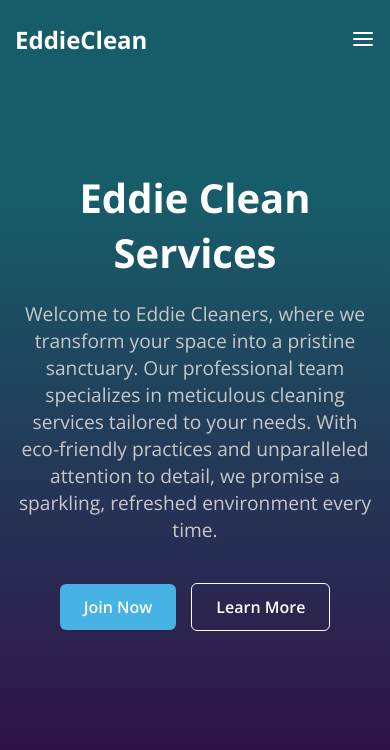
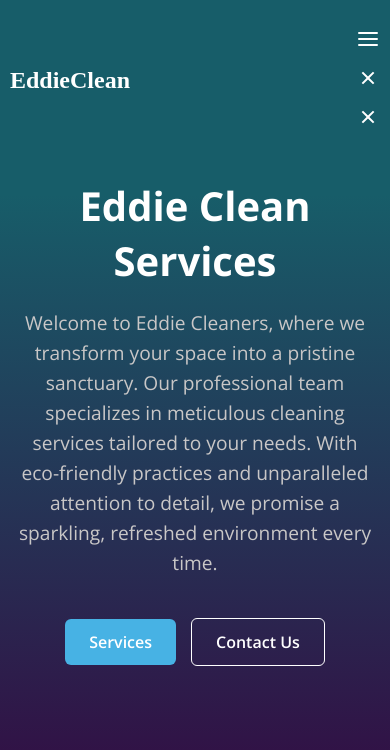
Before and after one commit to nyambogahezron/eddie_clean_services_app, a React (Vite) app: page / in a window 390 px wide. Shown: the top 750 px of the page. Built offline with nearby package versions, Linux system fonts and the light colour scheme.

Commit message:
add sliders

```diff
--- a/src/components/Navbar.jsx
+++ b/src/components/Navbar.jsx
@@ -20,6 +20,20 @@ const Navbar = () => {
             stroke-width='2'
             stroke-linecap='round'
           />
+        </svg>
+        <svg
+          xmlns='http://www.w3.org/2000/svg'
+          viewBox='0 0 24 24'
+          fill='currentColor'
+        >
+          <path d='M11.9997 10.5865L16.9495 5.63672L18.3637 7.05093L13.4139 12.0007L18.3637 16.9504L16.9495 18.3646L11.9997 13.4149L7.04996 18.3646L5.63574 16.9504L10.5855 12.0007L5.63574 7.05093L7.04996 5.63672L11.9997 10.5865Z'></path>
+        </svg>
+        <svg
+          xmlns='http://www.w3.org/2000/svg'
+          viewBox='0 0 24 24'
+          fill='currentColor'
+        >
+          <path d='M11.9997 10.5865L16.9495 5.63672L18.3637 7.05093L13.4139 12.0007L18.3637 16.9504L16.9495 18.3646L11.9997 13.4149L7.04996 18.3646L5.63574 16.9504L10.5855 12.0007L5.63574 7.05093L7.04996 5.63672L11.9997 10.5865Z'></path>
         </svg>
       </label>
 
--- a/src/index.css
+++ b/src/index.css
@@ -20,6 +20,21 @@ html {
 a {
   text-decoration: none;
 }
+.container {
+  display: flex;
+  flex-direction: column;
+  align-items: center;
+  text-align: center;
+  margin: 0 auto;
+  padding: 0 20px 40px 20px;
+  max-width: 1600px;
+}
+section {
+  min-height: 100vh;
+  height: 100%;
+  width: 100vw;
+  margin-bottom: 40px;
+}
 .header {
   position: fixed;
   top: 0;
@@ -31,15 +46,16 @@ a {
   display: flex;
   align-items: center;
   justify-content: space-between;
-  max-width: 1200px;
+  max-width: 1400px;
   margin: 0 auto;
-  padding: 20px 15px;
+  padding: 20px 10px;
 }
 
 .navbar .logo a {
   font-size: 1.8rem;
   color: #fff;
   opacity: 1;
+  font-family: cursive;
 }
 .navbar .logo a:hover {
   color: #47b2e4;
@@ -97,9 +113,9 @@ a {
   display: flex;
   justify-content: space-evenly;
   align-items: center;
-  height: 95vh;
+  height: 90vh;
   padding: 0 15px;
-  max-width: 1200px;
+  max-width: 1600px;
   margin: 0 auto;
 }
 
@@ -115,12 +131,24 @@ a {
 
 .hero p {
   font-size: 1.2rem;
+  line-height: 30px;
   margin-bottom: 20px;
   color: #c9c7c7;
 }
 
 .hero-section .img img {
-  width: 517px;
+  width: 100%;
+  height: 100%;
+  background-position: center;
+  object-fit: cover;
+  background-size: cover;
+  opacity: 0.8;
+  border: white 5px solid;
+  transition: opacity, 0.3s;
+}
+.hero-section .img img:hover {
+  opacity: 1;
+  border-color: #e7dfdf;
 }
 
 .hero-section .buttons {
@@ -201,7 +229,7 @@ a {
     text-align: center;
   }
 
-  .hero-section img {
+  .swipperContainer {
     display: none;
   }
 }
--- a/src/pages/Home/Sections/HeroSection.jsx
+++ b/src/pages/Home/Sections/HeroSection.jsx
@@ -1,5 +1,5 @@
-import HeroImg from "../../../assets/images/bg3.jpg";
-import SwipperCon from "./Swipper";
+import { Link } from "react-router-dom";
+import SwiperContainer from "./SwiperContainer ";
 const HeroSection = () => {
   return (
     <section className='hero-section'>
@@ -13,16 +13,16 @@ const HeroSection = () => {
           refreshed environment every time.
         </p>
         <div className='buttons'>
-          <a href='#' className='join'>
-            Join Now
-          </a>
-          <a href='#' className='learn'>
-            Learn More
-          </a>
+          <Link to='#services' className='join'>
+            Services
+          </Link>
+          <Link to='#contactUs' className='learn'>
+            Contact Us
+          </Link>
         </div>
       </div>
       <div className='img'>
-        <img src={HeroImg} alt='hero image' />
+        <SwiperContainer />
       </div>
     </section>
   );
--- /dev/null
+++ b/src/pages/Home/Sections/SwiperContainer .jsx
@@ -0,0 +1,52 @@
+import { Navigation, Pagination, Autoplay } from "swiper/modules";
+import { Swiper, SwiperSlide } from "swiper/react";
+import "swiper/css";
+import "swiper/css/navigation";
+import "swiper/css/pagination";
+import HeroImg3 from "../../../assets/images/bg3.jpg";
+import HeroImg2 from "../../../assets/images/bg2.jpg";
+import HeroImg1 from "../../../assets/images/bg1.jpg";
+
+const SwiperContainer = () => {
+  const swiperStyle = {
+    width: "550px",
+    height: "500px",
+  };
+
+  const slideStyle = {
+    display: "flex",
+    justifyContent: "center",
+    alignItems: "center",
+    fontSize: "20px",
+    color: "white",
+    backgroundColor: "#007BFF",
+    width: "100%",
+    height: "100%",
+  };
+
+  return (
+    <Swiper
+      className='swipperContainer'
+      style={swiperStyle}
+      modules={[Navigation, Pagination, Autoplay]}
+      spaceBetween={50}
+      slidesPerView={1}
+      navigation
+      pagination={{ clickable: true }}
+      scrollbar={{ draggable: true }}
+      autoplay={{ delay: 3000 }} // 3 seconds
+    >
+      <SwiperSlide style={slideStyle}>
+        <img src={HeroImg3} alt='hero image' />
+      </SwiperSlide>
+      <SwiperSlide style={slideStyle}>
+        <img src={HeroImg2} alt='hero image' />
+      </SwiperSlide>
+      <SwiperSlide style={slideStyle}>
+        <img src={HeroImg1} alt='hero image' />
+      </SwiperSlide>
+    </Swiper>
+  );
+};
+
+export default SwiperContainer;
--- a/src/pages/Home/Sections/Swipper.jsx
+++ /dev/null
@@ -1,49 +0,0 @@
-import {
-  Navigation,
-  Pagination,
-  Scrollbar,
-  A11y,
-  Autoplay,
-} from "swiper/modules";
-import { Swiper, SwiperSlide } from "swiper/react";
-import "swiper/css";
-import "swiper/css/navigation";
-import "swiper/css/pagination";
-import "swiper/css/scrollbar";
-
-const SwipperCon = () => {
-  const swiperStyle = {
-    width: "100%",
-    height: "300px",
-  };
-
-  const slideStyle = {
-    display: "flex",
-    justifyContent: "center",
-    alignItems: "center",
-    fontSize: "20px",
-    color: "white",
-    backgroundColor: "#007BFF",
-  };
-
-  return (
-    <Swiper
-      style={swiperStyle}
-      modules={[Navigation, Pagination, Scrollbar, A11y, Autoplay]} // Include Autoplay module
-      spaceBetween={50}
-      slidesPerView={1}
-      navigation
-      pagination={{ clickable: true }}
-      scrollbar={{ draggable: true }}
-      autoplay={{ delay: 3000 }} // Autoplay configuration
-    >
-      <SwiperSlide style={slideStyle}>Slide 1</SwiperSlide>
-      <SwiperSlide style={slideStyle}>Slide 2</SwiperSlide>
-      <SwiperSlide style={slideStyle}>Slide 3</SwiperSlide>
-      <SwiperSlide style={slideStyle}>Slide 4</SwiperSlide>
-      {/* Add more SwiperSlide components as needed */}
-    </Swiper>
-  );
-};
-
-export default SwipperCon;
```
